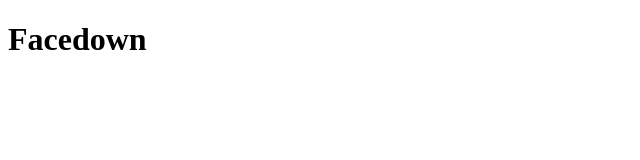
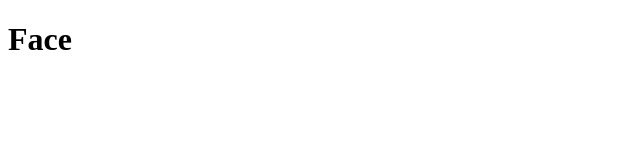
Before and after one commit to rdncruz/Testing, a plain HTML site: page index.html in a window 1280 px wide. Shown: the whole page, without its empty margins (0-640 px from the left). Drawn offline with Linux system fonts and the light colour scheme.

Commit message:
Update index.html

```diff
--- a/index.html
+++ b/index.html
@@ -6,6 +6,6 @@
     <title>Testing</title>
 </head>
 <body>
-    <h1>Facedown</h1>
+    <h1>Face</h1>
 </body>
 </html>
```
